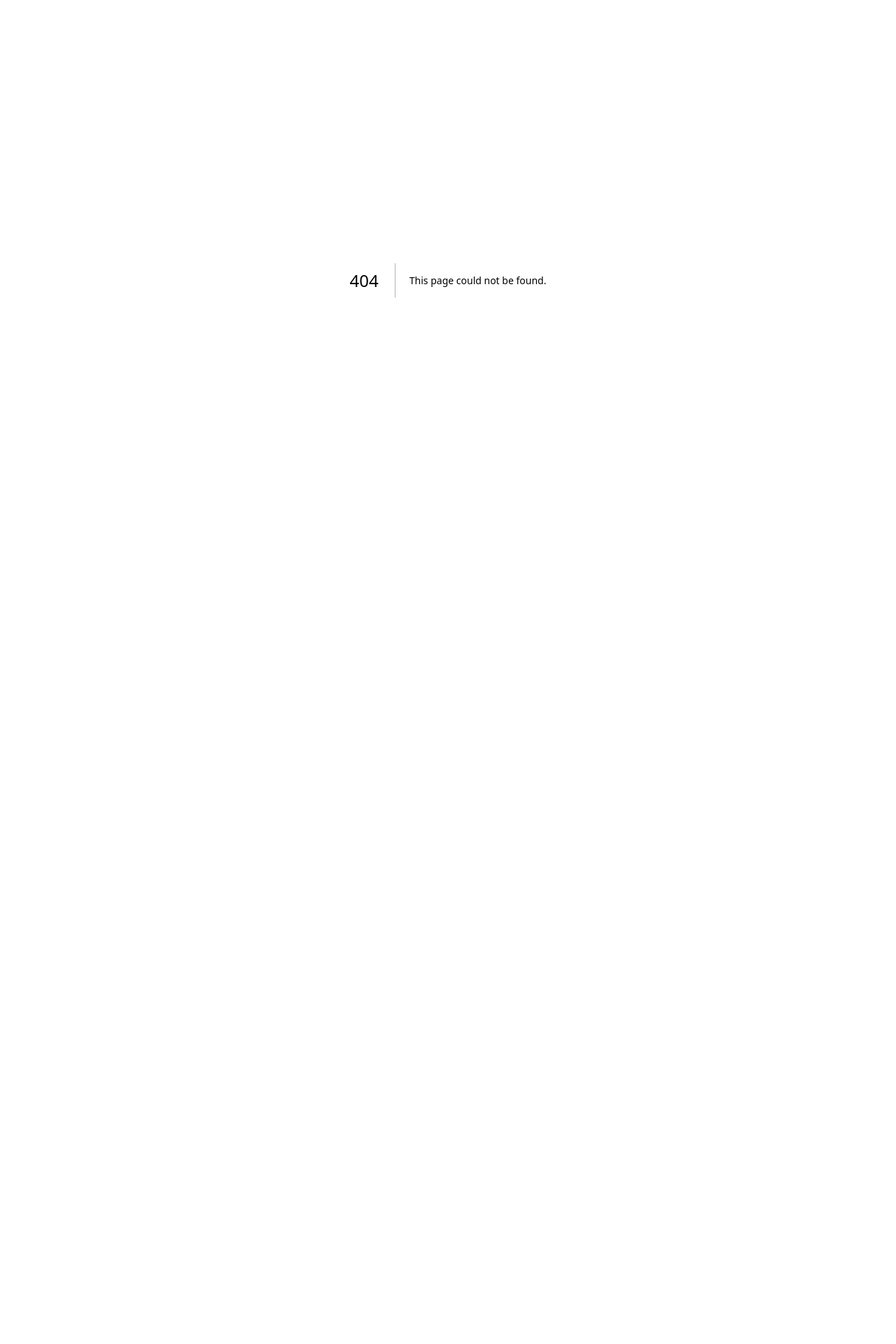
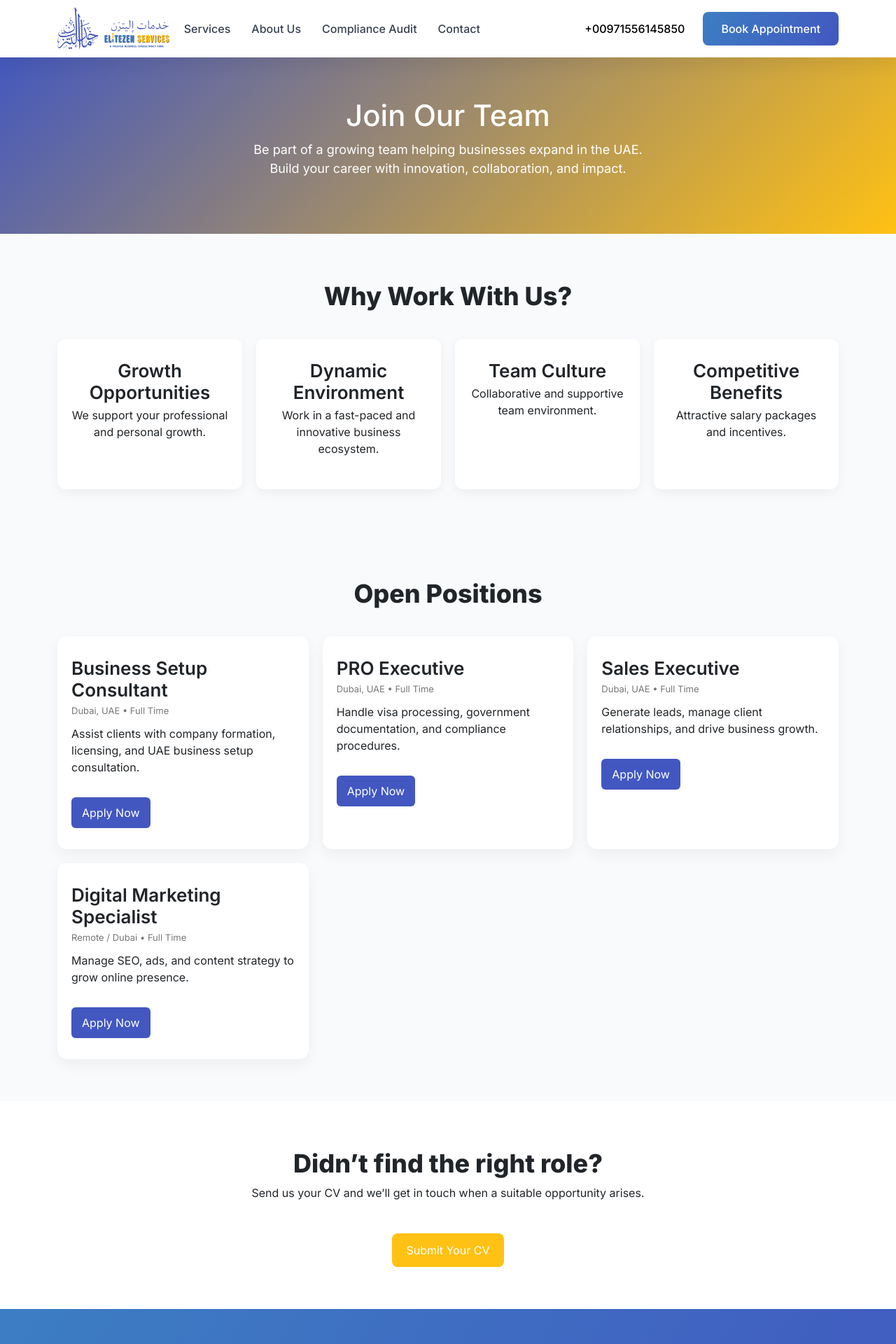
Before and after one commit to rijwankhan81/Elitezen-Services, a Next.js app: page /careers in a window 1280 px wide. Before the commit this address had no page. Shown: the top 1920 px of the page at 70% size. Before the commit the page ends 800 px from the top, so only its background shows below. Built offline with nearby package versions, Linux system fonts and the light colour scheme.

Commit message:
careers page

```diff
--- a/src/constants/companyNav.tsx
+++ b/src/constants/companyNav.tsx
@@ -1,7 +1,7 @@
 export const companyItems = [
   { label: "About Us", href: "/about" },
   { label: "Compliance Audit", href: "/compliance-audit" },
-  // { label: "Careers", href: "/Press Kit" },
+  { label: "Careers", href: "/careers" },
   { label: "Blog", href: "/blogs" },
   { label: "Contact", href: "/contact" },
 ];
--- /dev/null
+++ b/src/pages/careers/careers.module.scss
@@ -0,0 +1,135 @@
+@use "../../styles/var" as *;
+@use "../../styles/common" as *;
+
+.careersPage {
+    background: #f9fafb;
+}
+
+/* Hero */
+.hero {
+    text-align: center;
+    padding: 80px 0px;
+    background: linear-gradient(135deg, $primary, $secondary);
+    color: #fff;
+
+    @media(max-width:$md) {
+        padding: 30px 0;
+    }
+
+
+    h1 {
+        font-size: 42px;
+        margin-bottom: 10px;
+    }
+
+    p {
+        font-size: 18px;
+        max-width: 600px;
+        margin: auto;
+    }
+}
+
+/* Why Section */
+.why {
+    padding: 60px 0px;
+    text-align: center;
+
+    @media(max-width:$md) {
+        padding: 30px 0;
+    }
+
+}
+
+.features {
+    display: grid;
+    grid-template-columns: repeat(auto-fit, minmax(220px, 1fr));
+    gap: 20px;
+
+    div {
+        background: #fff;
+        padding: 30px 20px;
+        border-radius: 12px;
+        box-shadow: 0 5px 15px rgba(0, 0, 0, 0.05);
+
+        h3 {
+            margin-bottom: 5px;
+            font-size: 26px;
+            font-weight: 600;
+        }
+    }
+}
+
+/* Jobs */
+.jobs {
+    padding: 60px 0px;
+
+    @media(max-width:$md) {
+        padding: 30px 0;
+    }
+}
+
+.jobList {
+    display: grid;
+    grid-template-columns: repeat(auto-fit, minmax(280px, 1fr));
+    gap: 20px;
+}
+
+.card {
+    background: #fff;
+    padding: 30px 20px;
+    border-radius: 14px;
+    box-shadow: 0 8px 20px rgba(0, 0, 0, 0.05);
+    transition: 0.3s;
+
+    &:hover {
+        transform: translateY(-5px);
+    }
+
+    h3 {
+        margin-bottom: 5px;
+        font-size: 26px;
+        font-weight: 600;
+    }
+
+    .meta {
+        font-size: 13px;
+        color: #777;
+        margin-bottom: 10px;
+    }
+
+    button {
+        margin-top: 15px;
+        background: $primary;
+        color: #fff;
+        border: none;
+        padding: 10px 15px;
+        border-radius: 6px;
+        cursor: pointer;
+
+        &:hover {
+            background: $secondary;
+        }
+    }
+}
+
+/* CTA */
+.cta {
+    text-align: center;
+    padding: 60px 0px;
+    background: #fff;
+
+    @media(max-width:$md) {
+        padding: 30px 0;
+    }
+
+
+    button {
+
+        background: $secondary;
+        color: #fff;
+        border: none;
+        padding: 12px 20px;
+        border-radius: 8px;
+        cursor: pointer;
+    }
+}
--- /dev/null
+++ b/src/pages/careers/index.tsx
@@ -0,0 +1,132 @@
+import React from "react";
+import styles from "./careers.module.scss";
+import { Container } from "react-bootstrap";
+import Head from "next/head";
+import Header from "@/layout/header";
+import Footer from "@/layout/footer";
+
+const jobs = [
+  {
+    id: 1,
+    title: "Business Setup Consultant",
+    location: "Dubai, UAE",
+    type: "Full Time",
+    description:
+      "Assist clients with company formation, licensing, and UAE business setup consultation.",
+  },
+  {
+    id: 2,
+    title: "PRO Executive",
+    location: "Dubai, UAE",
+    type: "Full Time",
+    description:
+      "Handle visa processing, government documentation, and compliance procedures.",
+  },
+  {
+    id: 3,
+    title: "Sales Executive",
+    location: "Dubai, UAE",
+    type: "Full Time",
+    description:
+      "Generate leads, manage client relationships, and drive business growth.",
+  },
+  {
+    id: 4,
+    title: "Digital Marketing Specialist",
+    location: "Remote / Dubai",
+    type: "Full Time",
+    description:
+      "Manage SEO, ads, and content strategy to grow online presence.",
+  },
+];
+
+const CareersPage = () => {
+  return (
+    <>
+      <Head>
+        <title>Compliance Audit | Elitezen Services</title>
+      </Head>
+      <Header />
+      <main className={styles.main}>
+        <div className={styles.careersPage}>
+          {/* Hero Section */}
+          <section className={styles.hero}>
+            <Container>
+              <h1>Join Our Team</h1>
+              <p>
+                Be part of a growing team helping businesses expand in the UAE.
+                Build your career with innovation, collaboration, and impact.
+              </p>
+            </Container>
+          </section>
+
+          {/* Why Work With Us */}
+          <section className={styles.why}>
+            <div className={styles.head}>
+              <h2>Why Work With Us?</h2>
+            </div>
+            <Container>
+              <div className={styles.features}>
+                <div>
+                  <h3>Growth Opportunities</h3>
+                  <p>We support your professional and personal growth.</p>
+                </div>
+                <div>
+                  <h3>Dynamic Environment</h3>
+                  <p>Work in a fast-paced and innovative business ecosystem.</p>
+                </div>
+                <div>
+                  <h3>Team Culture</h3>
+                  <p>Collaborative and supportive team environment.</p>
+                </div>
+                <div>
+                  <h3>Competitive Benefits</h3>
+                  <p>Attractive salary packages and incentives.</p>
+                </div>
+              </div>
+            </Container>
+          </section>
+
+          {/* Job Listings */}
+          <section className={styles.jobs}>
+            <div className={styles.head}>
+              <h2>Open Positions</h2>
+            </div>
+
+            <Container>
+              <div className={styles.jobList}>
+                {jobs.map((job) => (
+                  <div key={job.id} className={styles.card}>
+                    <h3>{job.title}</h3>
+                    <p className={styles.meta}>
+                      {job.location} • {job.type}
+                    </p>
+                    <p>{job.description}</p>
+                    <button>Apply Now</button>
+                  </div>
+                ))}
+              </div>
+            </Container>
+          </section>
+
+          {/* CTA */}
+          <section className={styles.cta}>
+            <Container>
+              <div className={styles.head}>
+                <h2>Didn’t find the right role?</h2>
+                <p>
+                  Send us your CV and we’ll get in touch when a suitable
+                  opportunity arises.
+                </p>
+              </div>
+              <button>Submit Your CV</button>
+            </Container>
+          </section>
+        </div>
+      </main>
+      <Footer />
+    </>
+  );
+};
+
+export default CareersPage;
```
